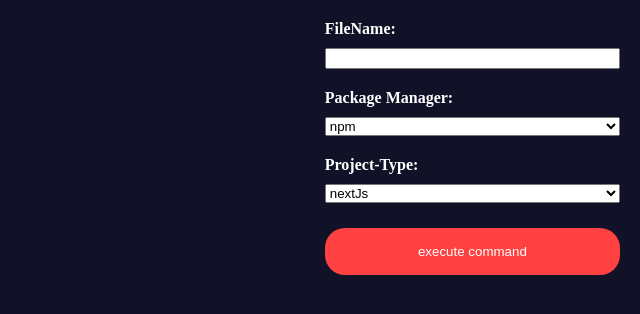
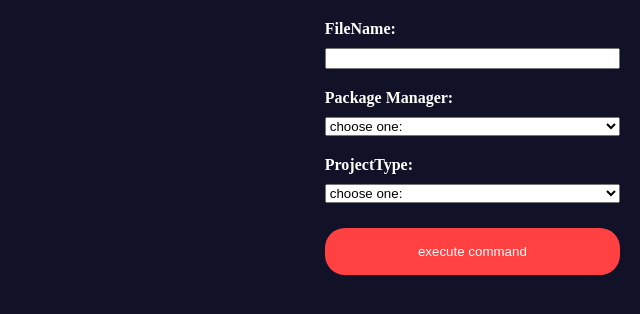
Before and after one commit to Mspeaker72/turbo-repo-starter-mono, a Next.js app in the folder apps/web/: page / in a window 1280 px wide. Shown: the top 314 px of the page, without its empty margins (640-1280 px from the left). Built offline with nearby package versions, Linux system fonts and the light colour scheme.

Commit message:
menu constant

```diff
--- a/apps/web/app/page.tsx
+++ b/apps/web/app/page.tsx
@@ -12,6 +12,17 @@ import { InputBox } from '@repo/ui/dropdown';
 
 
 export default function Home() {
+  //move to a constants file to build options from there
+  const menu = [
+    {
+      label: 'Package Manager:',
+      options: ['choose one:','npm','yarn']
+    },
+    {
+      label: 'ProjectType:',
+      options:['choose one:','nextJs','vite','storybook','svelte']
+    }
+  ]
 
   const[isLoading,setIsLoading] = useState(false)
   const[error,setError]=useState(false)
@@ -63,15 +74,13 @@ export default function Home() {
       label={ 'FileName:' }
       />
 
-      <Dropdown
-      label={'Package Manager:'}
-      options={['npm','yarn']}
-      />
-
-      <Dropdown
-      label={'Project-Type:'}
-      options={['nextJs','vite','storybook','svelte']}
-      />
+    {menu.map((menuItem, index)=>
+    <Dropdown
+    key={index}
+    label= {menuItem.label}
+    options={menuItem.options}
+    />
+    )}
 
     <Button
     text='execute command'
```
